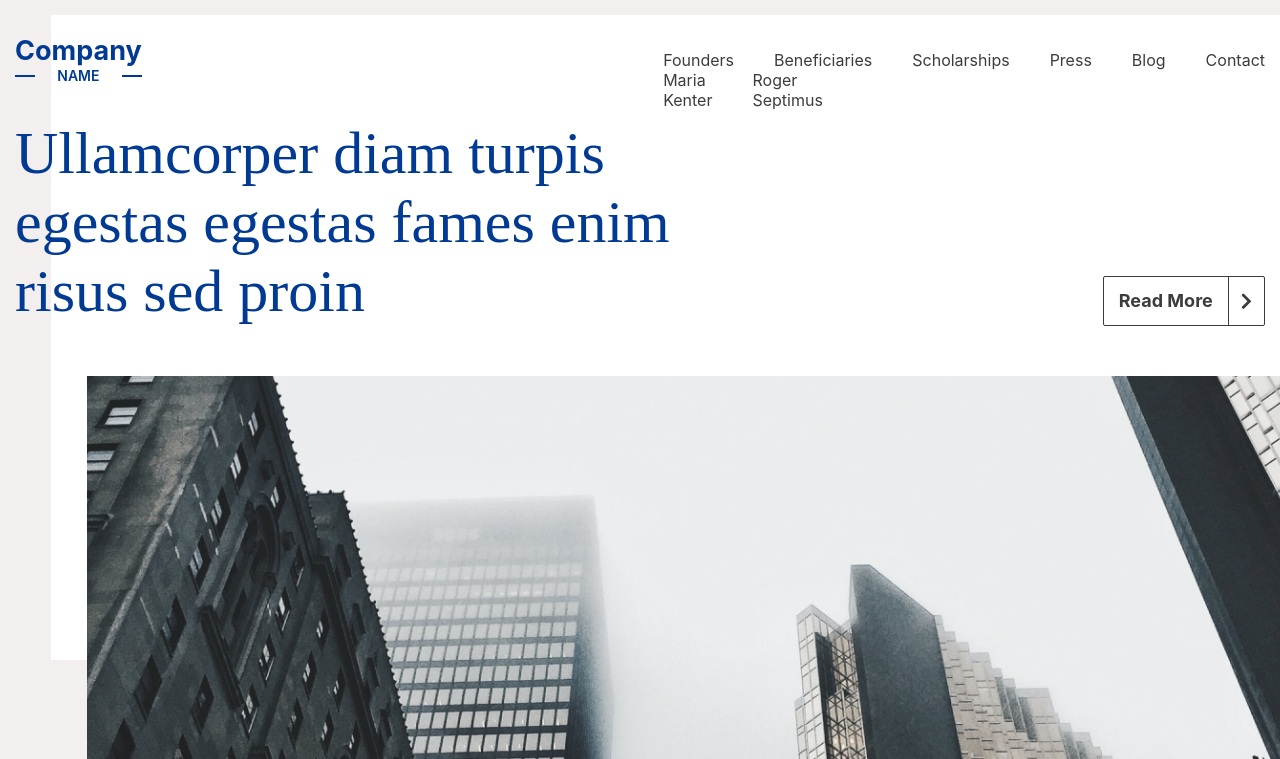
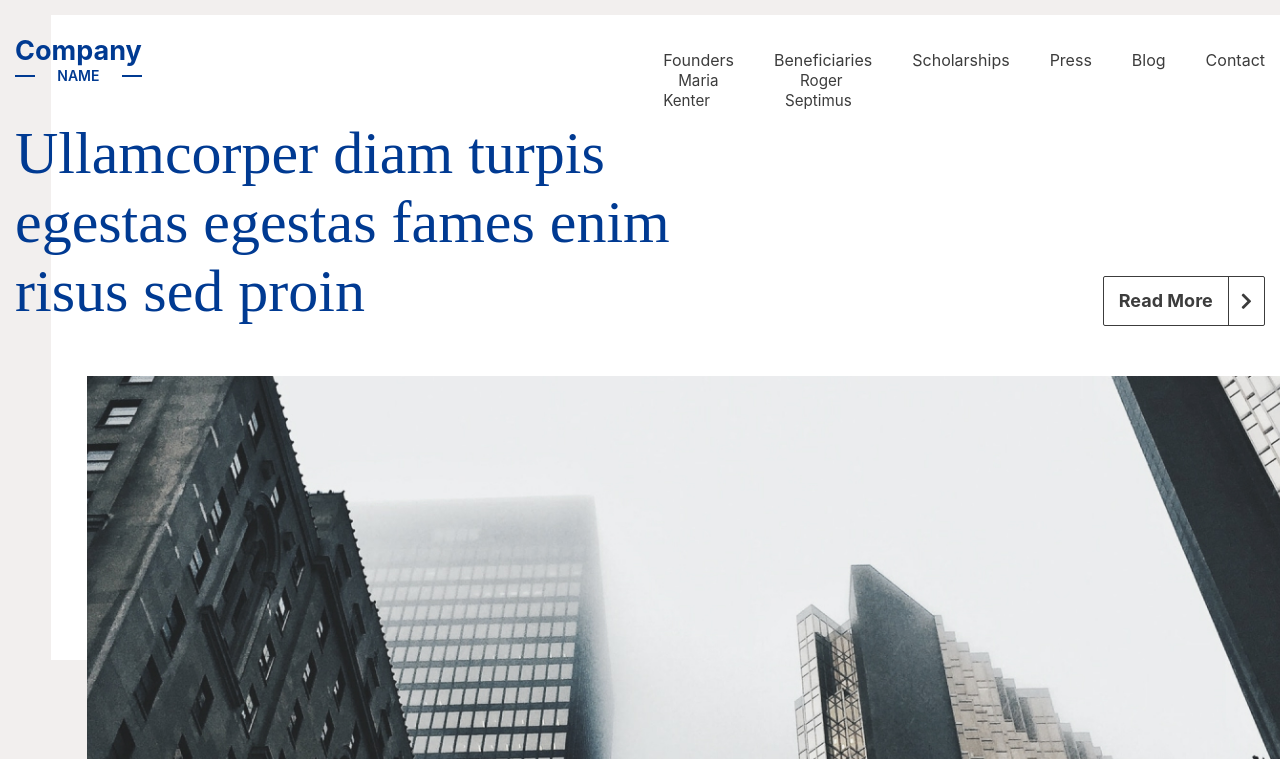
Before and after one commit to Bampun/fea-skill, a plain HTML site: page index.html in a window 1280 px wide. Shown: the part 41-800 px from the top of the page. Drawn offline with Linux system fonts and the light colour scheme.

Commit message:
add menu style

```diff
--- a/assets/scss/layouts/_main-menu.scss
+++ b/assets/scss/layouts/_main-menu.scss
@@ -55,3 +55,13 @@
     }
   }
 }
+
+ul.sub-menu {
+  li {
+    border: none !important;
+    a {
+      padding: 10px 35px 20px 15px !important;
+      font-size: 0.95rem !important;
+    }
+  }
+}
--- a/index.html
+++ b/index.html
@@ -547,6 +547,10 @@
           <ul id="mr-mobile-menu-primary-menu" class="mr-mobile-menu-navigation">
             <li class="mr-mobile-menu-menu-item">
               <a href="#">Founders</a>
+              <ul class="sub-menu">
+                <li class="menu-item"><a href="#">Maria Kenter</a></li>
+                <li class="menu-item"><a href="#">Roger Septimus</a></li>
+              </ul>
             </li>
             <li class="mr-mobile-menu-menu-item">
               <a href="#">Beneficiaries</a>
```
Also changed, not shown: assets/css/style.css, 1 other file.
